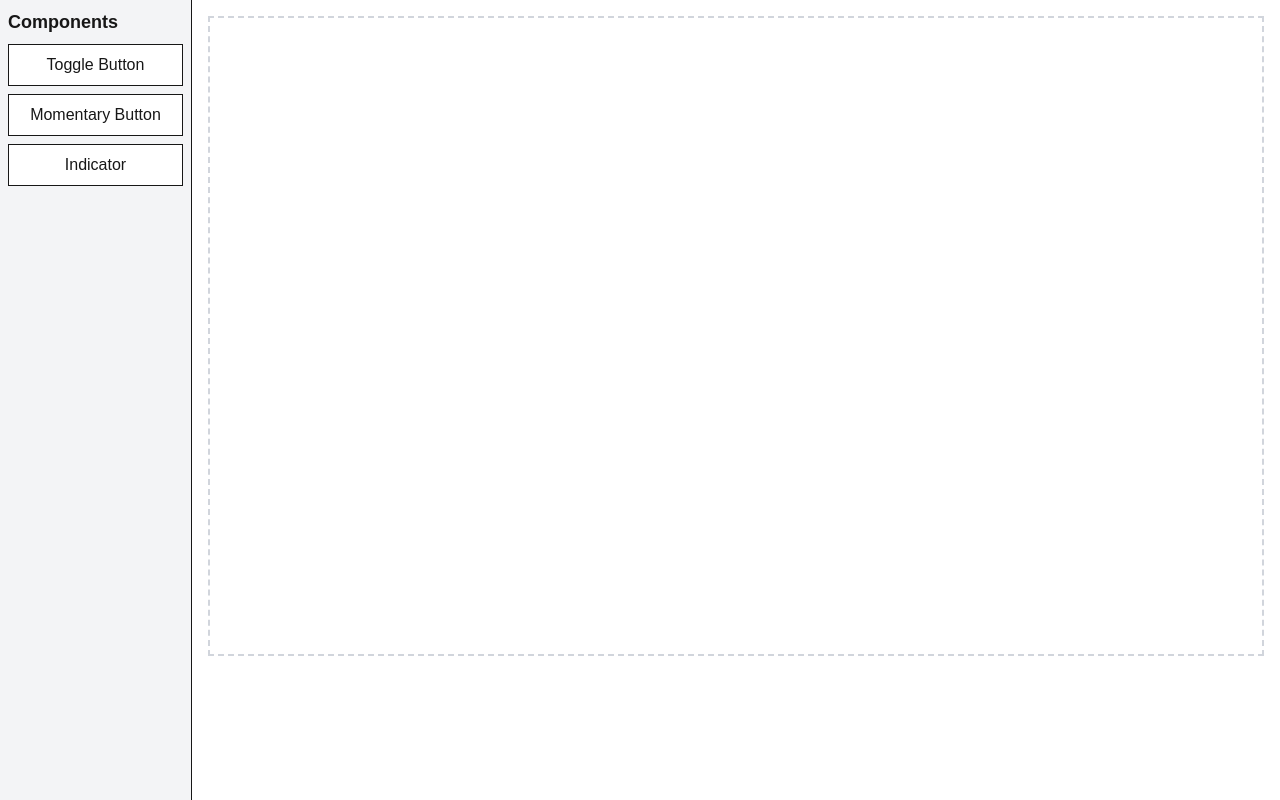
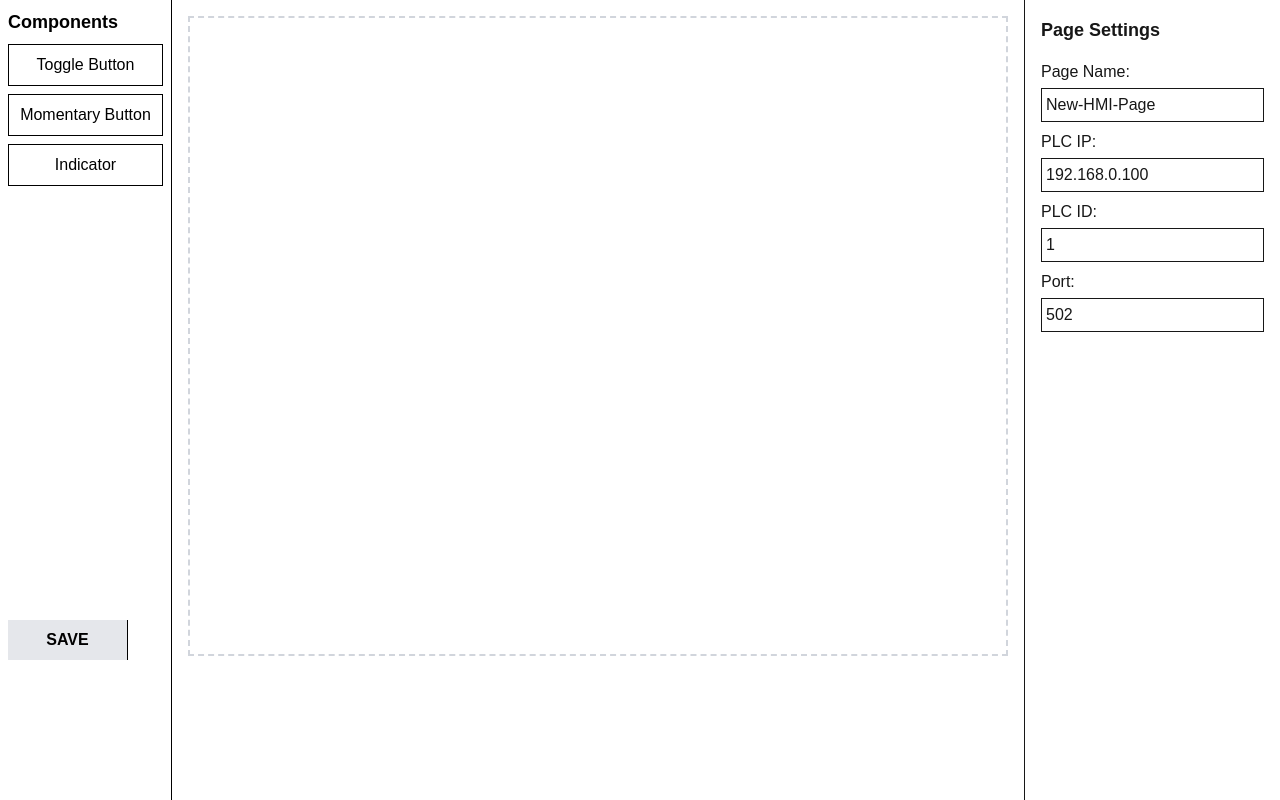
Before and after one commit to Braden-H12345/web-based-hmi, a Next.js app: page /editor in a window 1280 px wide. Built offline with nearby package versions, Linux system fonts and the light colour scheme.

Commit message:
Added delete button + started save button
Yep. You can now delete items in the canvas on the editor

```diff
--- a/package.json
+++ b/package.json
@@ -14,11 +14,11 @@
     "express": "^5.1.0",
     "inquirer": "^12.8.0",
     "modbus-serial": "^8.0.21-no-serial-port",
-    "next": "^15.3.5",
-    "react": "^19.1.0",
+    "next": "^15.4.5",
+    "react": "^19.1.1",
     "react-dnd": "^16.0.1",
     "react-dnd-html5-backend": "^16.0.1",
-    "react-dom": "^19.1.0",
+    "react-dom": "^19.1.1",
     "react-grid-layout": "^1.5.2",
     "react-resizable": "^3.0.5"
   },
--- /dev/null
+++ b/src/app/editor/PageSettings.tsx
@@ -0,0 +1,72 @@
+"use client";
+import { ChangeEvent } from "react";
+
+interface PageSettingsProps {
+  pageName: string;
+  plcIp: string;
+  plcId: number;
+  port: number;
+  onChange: (key: "pageName" | "plcIp" | "plcId" | "port", value: string | number) => void;
+}
+
+export default function PageSettings({
+  pageName,
+  plcIp,
+  plcId,
+  port,
+  onChange,
+}: PageSettingsProps) {
+  return (
+    <div className="w-64 p-4 border-l">
+      <h3 className="text-lg font-bold mb-4">Page Settings</h3>
+
+      <label className="block mb-2">
+        Page Name:
+        <input
+          type="text"
+          value={pageName}
+          className="block w-full mt-1 p-1 border"
+          onChange={(e: ChangeEvent<HTMLInputElement>) =>
+            onChange("pageName", e.target.value)
+          }
+        />
+      </label>
+
+      <label className="block mb-2">
+        PLC IP:
+        <input
+          type="text"
+          value={plcIp}
+          className="block w-full mt-1 p-1 border"
+          onChange={(e: ChangeEvent<HTMLInputElement>) =>
+            onChange("plcIp", e.target.value)
+          }
+        />
+      </label>
+
+      <label className="block mb-2">
+        PLC ID:
+        <input
+          type="number"
+          value={plcId}
+          className="block w-full mt-1 p-1 border"
+          onChange={(e: ChangeEvent<HTMLInputElement>) =>
+            onChange("plcId", Number(e.target.value))
+          }
+        />
+      </label>
+
+      <label className="block mb-2">
+        Port:
+        <input
+          type="number"
+          value={port}
+          className="block w-full mt-1 p-1 border"
+          onChange={(e: ChangeEvent<HTMLInputElement>) =>
+            onChange("port", Number(e.target.value))
+          }
+        />
+      </label>
+    </div>
+  );
+}
--- a/src/app/editor/PropertiesPanel.tsx
+++ b/src/app/editor/PropertiesPanel.tsx
@@ -5,12 +5,20 @@ import { CanvasItem } from "@/app/editor/types";
 interface PropsPanelProps {
   item: CanvasItem;
   onChange: (id: number, key: keyof CanvasItem, value: any) => void;
+  onDelete?: () => void;
 }
-export default function PropertiesPanel({ item, onChange }: PropsPanelProps) {
+export default function PropertiesPanel({ item, onChange, onDelete }: PropsPanelProps) {
   return (
     <div className="w-64 p-4 border-l">
-      <h3 className="text-lg font-bold mb-4">Properties</h3>
-      <h4 className="itemType"> Type: {item.type}</h4>
+      <div className="flex justify-between items-center mb-2">
+        <h2 className="text-lg font-semibold">Properties</h2>
+        <button
+          className="text-red-500 hover:text-red-700 font-bold"
+          onClick={() => onDelete?.()}
+        >
+          Delete
+        </button>
+</div>
       <label className="block mb-2">
         Label:
         <input
--- a/src/app/editor/Sidebar.tsx
+++ b/src/app/editor/Sidebar.tsx
@@ -11,12 +11,20 @@ export default function Sidebar() {
     { type: "Indicator", label: "Indicator" },
   ];
 
+    const saveButtonClicked = async () => {
+      //TODO save button function
+    }
+
   return (
-    <div className="w-48 bg-gray-100 p-2 border-r">
+    <div className="w-43 bg-gray-102 p-2 border-r text-black">
       <h2 className="text-lg font-bold mb-2">Components</h2>
       {COMPONENTS.map((comp) => (
         <PaletteItem key={comp.type} {...comp} />
       ))}
+
+      <footer>
+        <button className="w-30 h-10 bg-gray-200 text-black font-bold border-r fixed bottom-35 hover:bg-sky-700" onClick={saveButtonClicked}>SAVE</button>
+      </footer>
     </div>
   );
 }
@@ -27,6 +35,7 @@ function PaletteItem({ type, label }: PaletteItemProps) {
   );
 
   return (
+
     <div
       ref={node => { dragRef(node); }}
       className="p-2 mb-2 border bg-white text-center cursor-move"
--- a/src/app/editor/page.tsx
+++ b/src/app/editor/page.tsx
@@ -6,10 +6,27 @@ import Sidebar from "@/app/editor/Sidebar";
 import Canvas from "@/app/editor/Canvas";
 import PropertiesPanel from "@/app/editor/PropertiesPanel";
 import { DragItem, CanvasItem } from "@/app/editor/types";
+import PageSettings from "./PageSettings";
+import {useEffect } from "react";
+
 
 export default function EditorPage() {
+
+  const [pageName, setPageName] = useState("New-HMI-Page");
+  const [plcIp, setPlcIp] = useState("192.168.0.100");
+  const [plcId, setPlcId] = useState(1);
+  const [port, setPort] = useState(502);
+
+
   const [items, setItems] = useState<CanvasItem[]>([]);
   const [selectedId, setSelectedId] = useState<number | null>(null);
+
+  const handleDelete = () => {
+  if (selectedItem) {
+    setItems((prevItems) => prevItems.filter(item => item.id !== selectedItem.id));
+    setSelectedId(null);
+  }
+};
 
   const handleDrop = (item: DragItem, x: number, y: number) => {
     setItems((prev) => [...prev, { id: Date.now(), ...item, x, y }]);
@@ -19,7 +36,33 @@ export default function EditorPage() {
     setItems((prev) => prev.map((it) => (it.id === id ? { ...it, [key]: value } : it)));
   };
 
+
+
+
+
+  // Page settings change
+  const handlePageChange = (
+    key: "pageName" | "plcIp" | "plcId" | "port",
+    value: string | number
+  ) => {
+    if (key === "pageName") return setPageName(value as string);
+    if (key === "plcIp")   return setPlcIp(value as string);
+    if (key === "plcId")   return setPlcId(value as number);
+    if (key === "port")    return setPort(value as number);
+  };
+
   const selectedItem = items.find((it) => it.id === selectedId);
+
+  useEffect(() => {
+  const handleKeyDown = (e: KeyboardEvent) => {
+    if (e.key === 'Delete' && selectedItem) {
+      handleDelete();
+    }
+  };
+
+  window.addEventListener('keydown', handleKeyDown);
+  return () => window.removeEventListener('keydown', handleKeyDown);
+}, [selectedItem]);
 
   return (
     <DndProvider backend={HTML5Backend}>
@@ -32,7 +75,17 @@ export default function EditorPage() {
             onSelect={setSelectedId}
             onDrop={handleDrop}
           />
-        {selectedItem && <PropertiesPanel item={selectedItem} onChange={handleChange} />}
+        {selectedItem ? (
+          <PropertiesPanel item={selectedItem} onChange={handleChange} onDelete={handleDelete} />
+        ) : (
+          <PageSettings
+            pageName={pageName}
+            plcIp={plcIp}
+            plcId={plcId}
+            port={port}
+            onChange={handlePageChange}
+          />
+        )}
       </div>
     </DndProvider>
   );
--- a/src/app/editor/types.ts
+++ b/src/app/editor/types.ts
@@ -1,7 +1,7 @@
 export const COMPONENT_SIZES = {
   ToggleButton: { w: 120, h: 40 },
   MomentaryButton: { w: 120, h: 40 },
-  Indicator: { w: 40, h: 40 },
+  Indicator: { w: 120, h: 40 },
 } as const;
 
 export type ComponentType = keyof typeof COMPONENT_SIZES;
```
Also changed, not shown: 2 other files (tests, documents, lock files or other folders).
